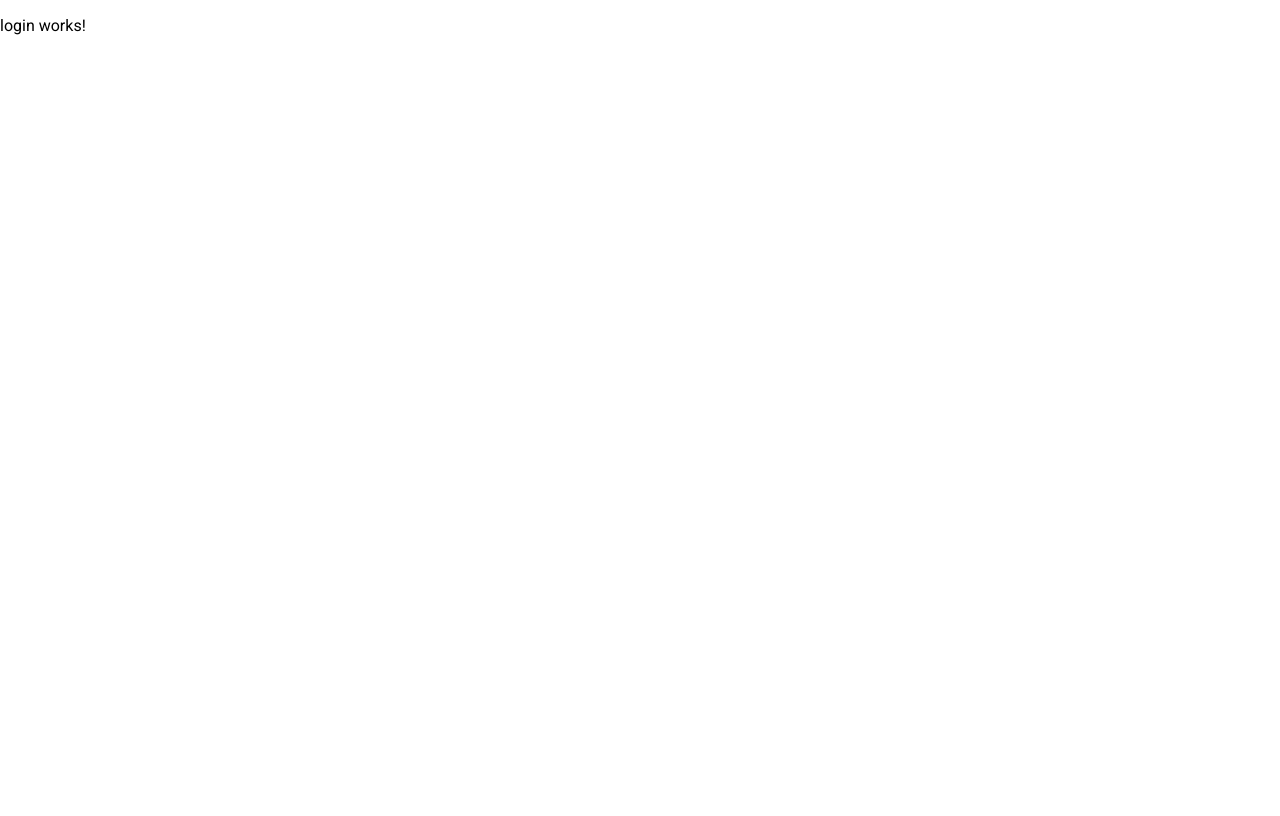
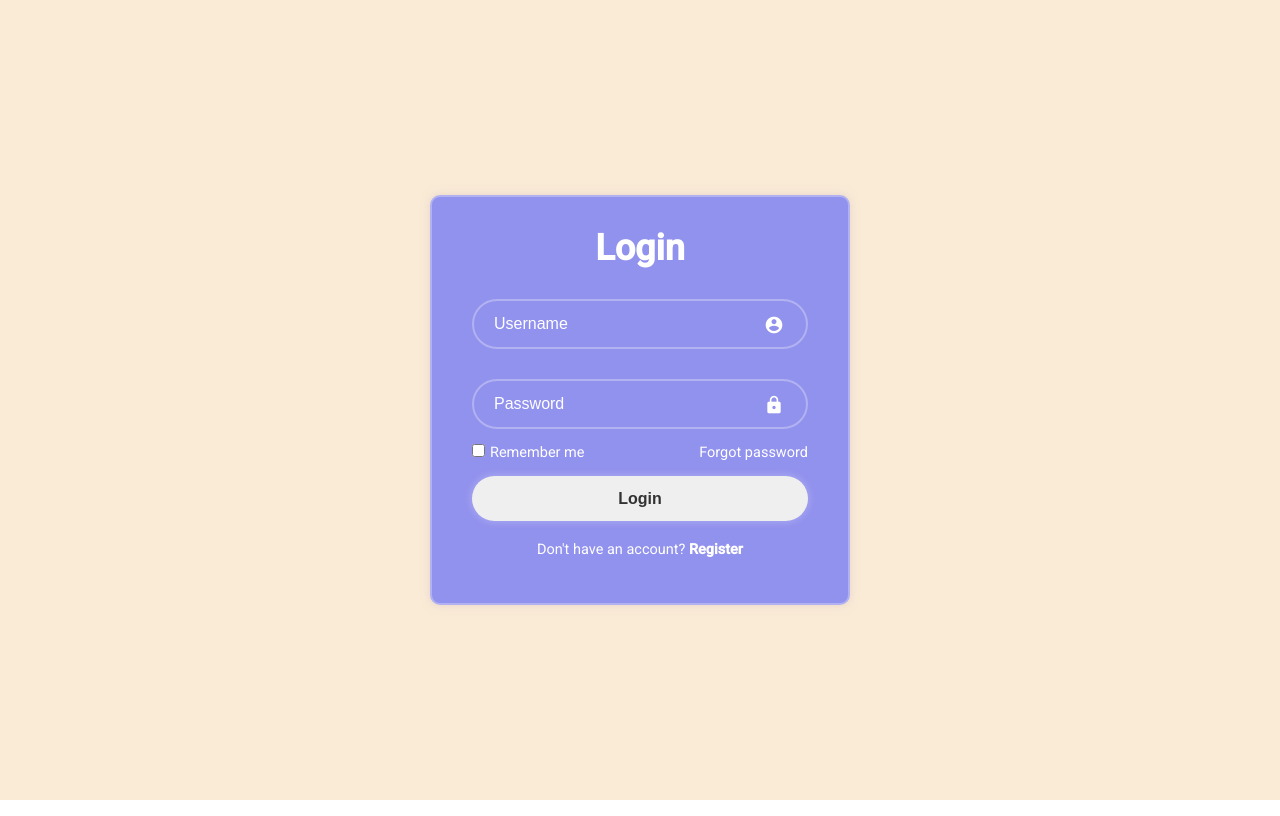
Before and after one commit to chun3699/web-project, an Angular app: page /login in a window 1280 px wide. Built offline with nearby package versions, Linux system fonts and the light colour scheme.

Commit message:
css login

```diff
--- a/src/app/app.component.ts
+++ b/src/app/app.component.ts
@@ -1,6 +1,7 @@
 import { Component } from '@angular/core';
 import { CommonModule } from '@angular/common';
 import { RouterOutlet } from '@angular/router';
+
 
 @Component({
   selector: 'app-root',
--- a/src/app/login/login.component.html
+++ b/src/app/login/login.component.html
@@ -1 +1,30 @@
-<p>login works!</p>
+<div class="container">
+    <div class="wrapper">
+        <h1>Login</h1>
+        <div class="input-box">
+          <input type="text" placeholder="Username" required>
+          <mat-icon> account_circle </mat-icon>
+        </div>
+        <div class="input-box">
+          <input type="password" placeholder="Password" required>
+          <mat-icon>
+            <span class="material-symbols-outlined">
+              lock
+            </span>
+          </mat-icon>
+        </div>
+        <div class="remember-forgot">
+          <label><input type="checkbox">Remember me</label>
+          <a>Forgot password</a>
+        </div>
+        <!-- ส่งข้อมูลเข้าไปหน้า main -->
+        <button class="btn">Login</button>
+        <!-- main -->
+        <div class="register-link">
+          <p>Don't have an account?
+            <!-- เปลี่ยนหน้า resig -->
+          <a>Register</a></p>
+            <!-- resig -->
+        </div>
+      </div>
+</div>
--- a/src/app/login/login.component.scss
+++ b/src/app/login/login.component.scss
@@ -0,0 +1,102 @@
+*{
+    margin: 0;
+    padding: 0;
+    box-sizing: border-box;
+
+}
+.container{
+    display: grid;
+    align-items: center;
+    place-items: center;
+    height: 100vh;
+    background-color: antiquewhite;
+}
+.wrapper{
+    width: 420px;
+    background: rgb(145, 145, 238);
+    border: 2px solid rgba(248, 248, 248, 0.315);
+    backdrop-filter: blur(20px);
+    box-shadow: 0 0 10px rgba(219, 196, 193, 0.58);
+    color: rgb(255, 255, 255);
+    border-radius: 10px;
+    padding: 30px 40px;
+}
+.wrapper h1{
+    font-size: 36px;
+    text-align: center;
+}
+.wrapper .input-box{
+    position: relative;
+    width: 100%;
+    height: 50px;
+    // background: salmon;
+    margin: 30px 0 ;
+}
+.input-box input {
+    width: 100%;
+    height: 100%;
+    background: transparent;
+    border: none;
+    outline: none;
+    border: 2px solid rgba(248, 248, 248, 0.315);
+    border-radius: 40px;
+    font-size: 16px;
+    color: white;
+    padding: 20px 45px 20px 20px;
+}
+.input-box input::placeholder{
+    color: white;
+}
+.input-box mat-icon{
+    position: absolute;
+    right: 20px;
+    top: 55%;
+    transform: translateY(-50%);
+    font-size: 20px;
+}
+.wrapper .remember-forgot{
+    display: flex;
+    justify-content: space-between;
+    font-size: 14.5px;
+    margin: -15px 0 15px;
+}
+
+.remember-forgot label input{
+    accent-color: #fff;
+    margin-right: 5px;
+}
+.remember-forgot a{
+    color: #fff;
+    text-decoration: none;
+}
+.remember-forgot a:hover{
+    text-decoration: underline;
+}
+.wrapper .btn{
+    width: 100%;
+    height: 45px;
+    border: none;
+    outline: none;
+    border-radius: 40px;
+    box-shadow: 0 0 10px rgba(248, 248, 248, 0.315);
+    cursor: pointer;
+    font-size: 16px;
+    color: #333;
+    font-weight: 600;
+}
+.wrapper .register-link{
+    font-size: 14.5px;
+    text-align: center;
+    margin: 20px 0 15px;
+
+}
+.register-link p a{
+    color: #fff;
+    text-decoration: none;
+    font-weight: 600;
+}
+.register-link p a:hover{
+    text-decoration: none;
+    text-shadow: 2px 2px 2px rgb(131, 130, 130);
+
+}
--- a/src/app/login/login.component.ts
+++ b/src/app/login/login.component.ts
@@ -1,9 +1,10 @@
 import { Component } from '@angular/core';
+import {MatIconModule} from '@angular/material/icon';
 
 @Component({
   selector: 'app-login',
   standalone: true,
-  imports: [],
+  imports: [MatIconModule],
   templateUrl: './login.component.html',
   styleUrl: './login.component.scss'
 })
```
